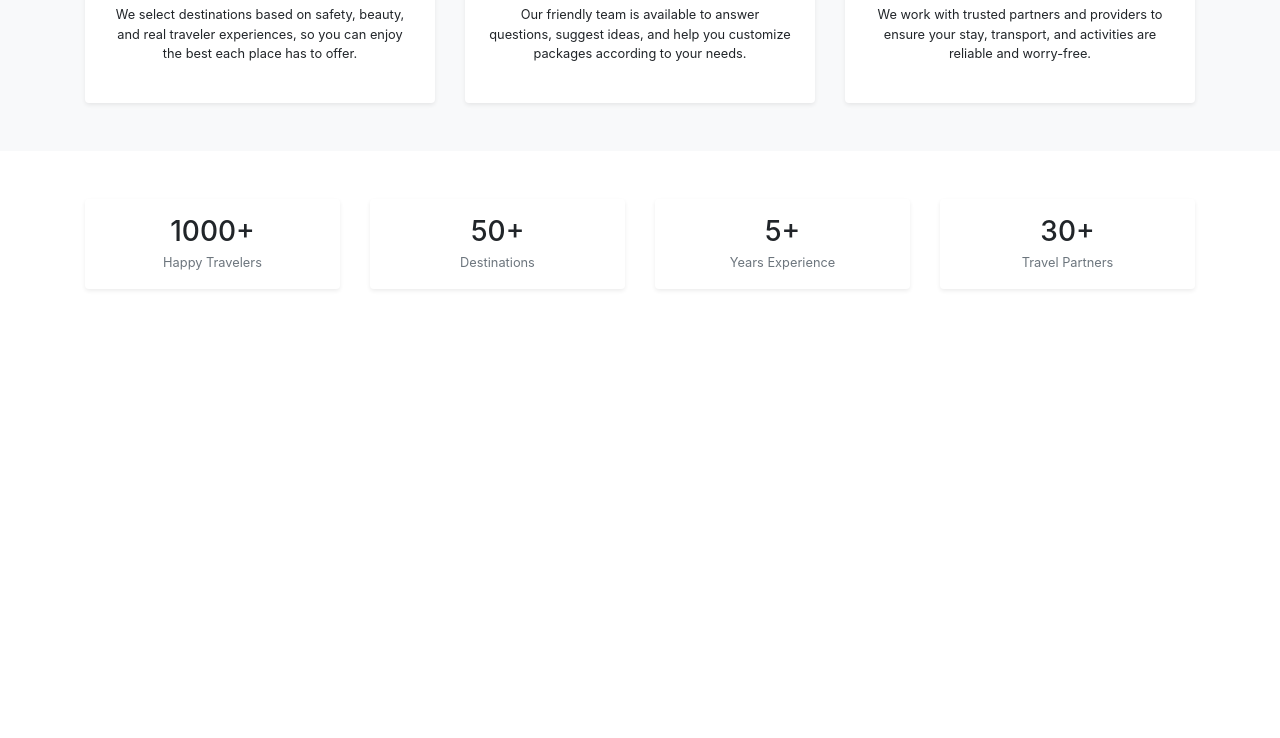
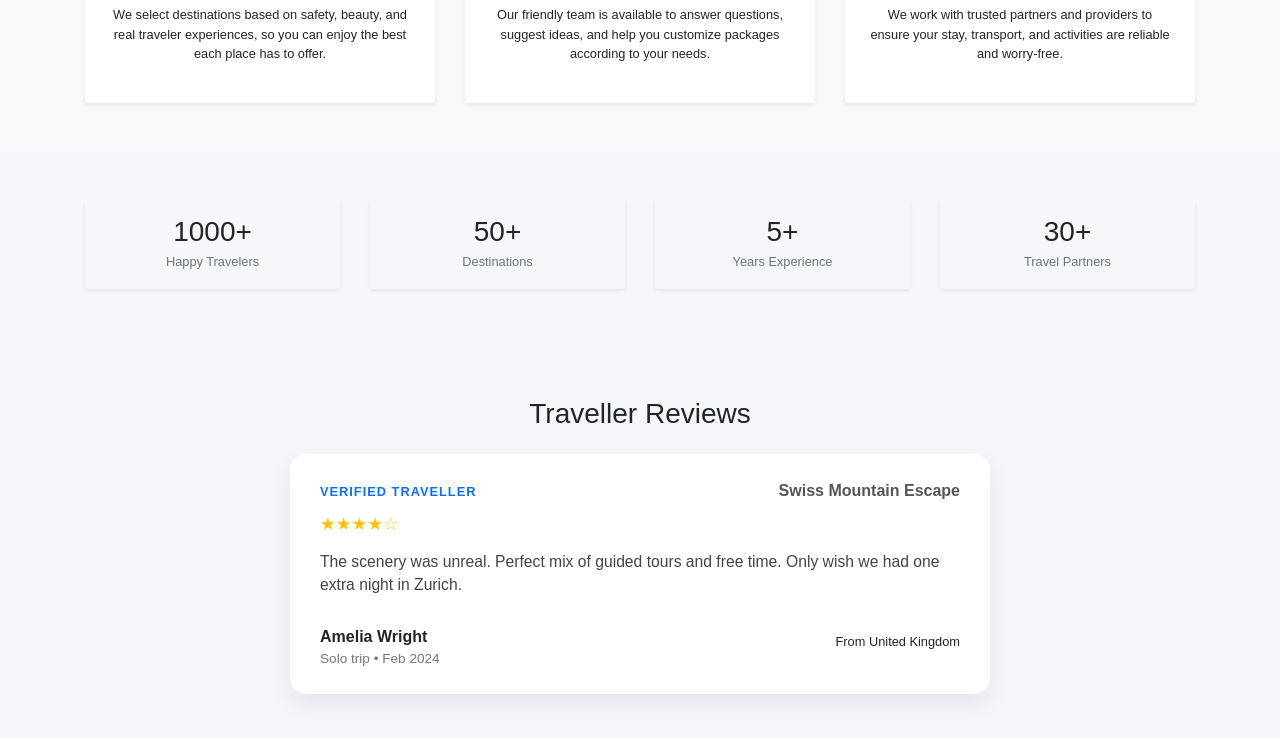
Before and after one commit to bihara79miyuni/TravelWebSite, a plain HTML site: page pages/about.html in a window 1280 px wide. Shown: the part 1413-2151 px from the top of the page. Before the commit the page ends 1750 px from the top, so only its background shows below. Drawn offline with nearby package versions, Linux system fonts and the light colour scheme.

Commit message:
js updates

```diff
--- a/js/script.js
+++ b/js/script.js
@@ -0,0 +1 @@
+console.log("JS file connected!");
--- a/pages/about.html
+++ b/pages/about.html
@@ -1,6 +1,7 @@
 <!DOCTYPE html>
 <html lang="en">
 <head>
+    <script src="js/script.js"></script>
     <link rel="stylesheet" href="../css/style.css">
     <link rel="stylesheet" href="https://cdn.jsdelivr.net/npm/bootstrap@4.1.3/dist/css/bootstrap.min.css" integrity="sha384-MCw98/SFnGE8fJT3GXwEOngsV7Zt27NXFoaoApmYm81iuXoPkFOJwJ8ERdknLPMO" crossorigin="anonymous">
     <title>about</title>
@@ -8,6 +9,72 @@
         .feature-box {
     background-color: #ffffff;
     transition: transform 0.2s ease, box-shadow 0.2s ease;
+    }
+
+    body {
+      background: #f5f7fb;
+      font-family: Arial, sans-serif;
+    }
+
+    .reviews-section {
+      max-width: 700px;
+      margin: 60px auto;
+    }
+
+    .review-card {
+      background: #ffffff;
+      border-radius: 16px;
+      padding: 25px 30px;
+      box-shadow: 0 10px 25px rgba(0, 0, 0, 0.08);
+      position: relative;
+      overflow: hidden;
+    }
+
+    .review-badge {
+      font-size: 0.8rem;
+      font-weight: 600;
+      text-transform: uppercase;
+      letter-spacing: 1px;
+      color: #0d6efd;
+    }
+
+    .review-package {
+      font-size: 1rem;
+      font-weight: 600;
+      color: #555;
+    }
+
+    .review-text {
+      font-size: 0.98rem;
+      margin-top: 12px;
+      color: #444;
+    }
+
+    .reviewer-name {
+      font-weight: 600;
+      margin-top: 12px;
+    }
+
+    .reviewer-meta {
+      font-size: 0.85rem;
+      color: #777;
+    }
+
+    .stars {
+      margin-top: 8px;
+      font-size: 1.1rem;
+      color: #ffc107;
+    }
+
+    .fade-enter {
+      opacity: 0;
+      transform: translateY(8px);
+    }
+
+    .fade-enter-active {
+      opacity: 1;
+      transform: translateY(0);
+      transition: opacity 0.5s ease, transform 0.5s ease;
     }
     </style>
 </head>
@@ -71,7 +138,7 @@
                 </div>
                 <div class="col-md-6">
                     <div class="p-3 rounded shadow-sm about-image-box">
-                        <!-- You can replace this with your own image -->
+
                         <img src="../assets/aboutimg1.jpg"
                              alt="Travel with GlobalGaze" class="img-fluid rounded">
                     </div>
@@ -160,6 +227,128 @@
         </div>
     </section>
 
+<section class="reviews-section">
+  <h3 class="text-center mb-4">Traveller Reviews</h3>
+
+  <div class="review-card" id="reviewCard">
+    <div class="d-flex justify-content-between align-items-center mb-1">
+      <span class="review-badge">Verified Traveller</span>
+      <span class="review-package" id="reviewPackage">Maldives Getaway</span>
+    </div>
+
+    <div class="stars" id="reviewStars">
+
+    </div>
+
+    <p class="review-text" id="reviewText">
+
+    </p>
+
+    <div class="d-flex justify-content-between align-items-center mt-3">
+      <div>
+        <div class="reviewer-name" id="reviewerName">John Doe</div>
+        <div class="reviewer-meta" id="reviewerMeta">Couple trip • Jan 2024</div>
+      </div>
+      <div class="text-right">
+        <small id="reviewCountry">From United Kingdom</small>
+      </div>
+    </div>
+  </div>
+</section>
+
+<script>
+
+  const reviews = [
+    {
+      package: "Maldives Getaway",
+      rating: 5,
+      text: "Absolutely magical! The ocean villa, food and service were beyond our expectations. We even got a surprise candlelight dinner by the beach.",
+      name: "Isuru & Nethmi",
+      meta: "Honeymoon trip • Aug 2024",
+      country: "From Sri Lanka"
+    },
+    {
+      package: "Swiss Mountain Escape",
+      rating: 4,
+      text: "The scenery was unreal. Perfect mix of guided tours and free time. Only wish we had one extra night in Zurich.",
+      name: "Amelia Wright",
+      meta: "Solo trip • Feb 2024",
+      country: "From United Kingdom"
+    },
+    {
+      package: "Tokyo City Adventure",
+      rating: 5,
+      text: "Super organized! Hotel was right next to the metro, guides were friendly, and we loved the food tour in Shibuya.",
+      name: "Kavindu Perera",
+      meta: "Friends trip • May 2024",
+      country: "From Australia"
+    },
+    {
+      package: "Bali Tropical Escape",
+      rating: 4,
+      text: "Great value for money. The private pool villa and day trips to waterfalls were the highlight of our holiday.",
+      name: "Sahan & Family",
+      meta: "Family trip • Dec 2023",
+      country: "From UAE"
+    }
+  ];
+
+  let currentIndex = 0;
+
+  const reviewCard   = document.getElementById("reviewCard");
+  const pkgElement   = document.getElementById("reviewPackage");
+  const starsElement = document.getElementById("reviewStars");
+  const textElement  = document.getElementById("reviewText");
+  const nameElement  = document.getElementById("reviewerName");
+  const metaElement  = document.getElementById("reviewerMeta");
+  const countryElement = document.getElementById("reviewCountry");
+
+
+  function renderStars(rating) {
+    let stars = "";
+    for (let i = 0; i < 5; i++) {
+      if (i < rating) {
+        stars += "★";
+      } else {
+        stars += "☆";
+      }
+    }
+    return stars;
+  }
+
+
+  function showReview(index) {
+    const r = reviews[index];
+
+
+    reviewCard.classList.remove("fade-enter-active");
+    reviewCard.classList.add("fade-enter");
+
+
+    setTimeout(() => {
+      pkgElement.textContent = r.package;
+      starsElement.textContent = renderStars(r.rating);
+      textElement.textContent = r.text;
+      nameElement.textContent = r.name;
+      metaElement.textContent = r.meta;
+      countryElement.textContent = r.country;
+
+
+      reviewCard.classList.remove("fade-enter");
+      reviewCard.classList.add("fade-enter-active");
+    }, 50);
+  }
+
+
+  showReview(currentIndex);
+
+  setInterval(() => {
+    currentIndex = (currentIndex + 1) % reviews.length;
+    showReview(currentIndex);
+  }, 3000); // 3000ms
+</script>
+
+
 
 
 
```
Also changed, not shown: index.html (+19 -0 lines), pages/contact.html (+1 -4 lines), pages/destinations/cityAdventures.html (+2 -5 lines), pages/destinations/mountainViews.html (+5 -6 lines), pages/destinations/tropicalBeaches.html (+3 -4 lines), pages/package.html (+4 -7 lines).
